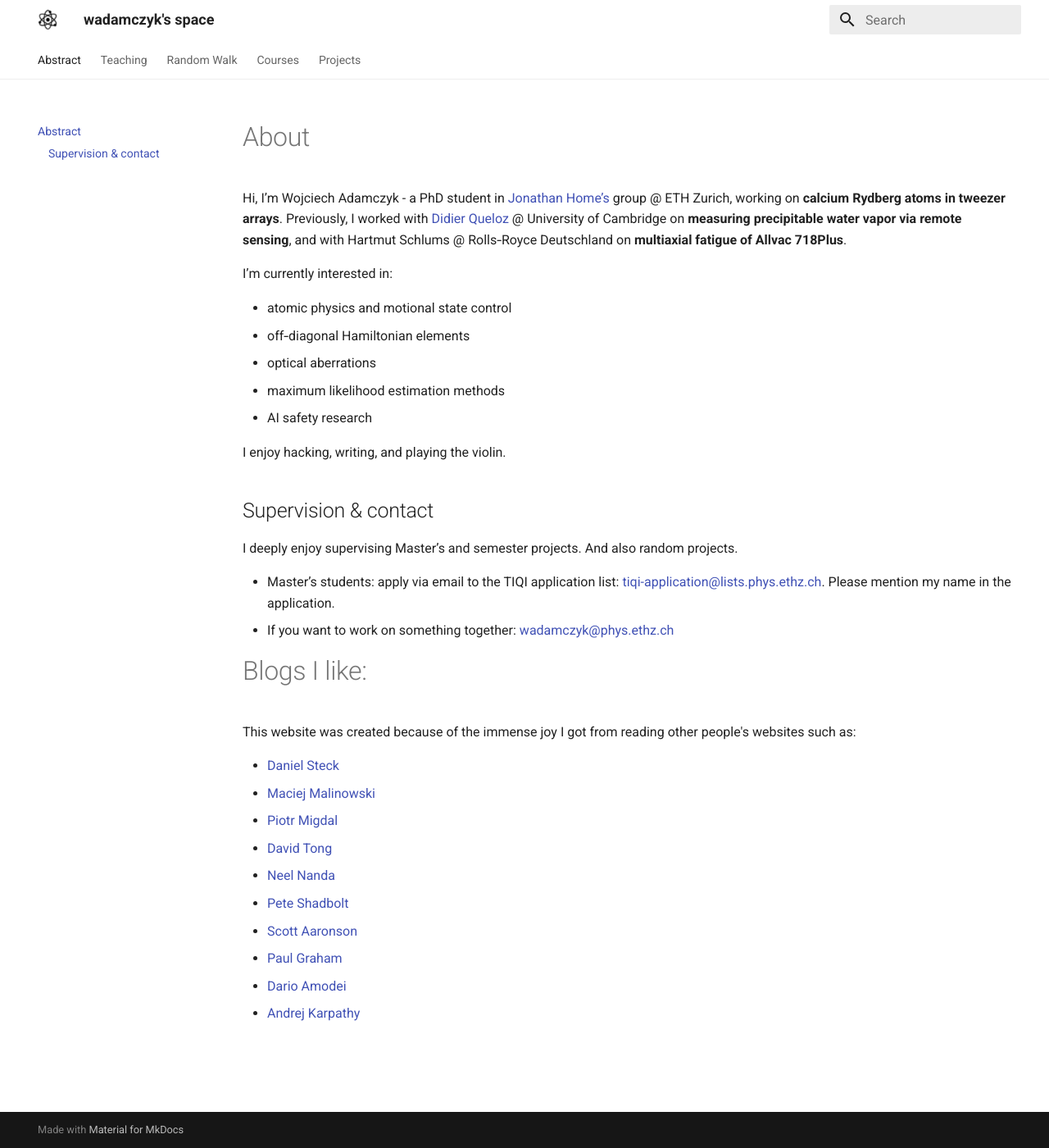
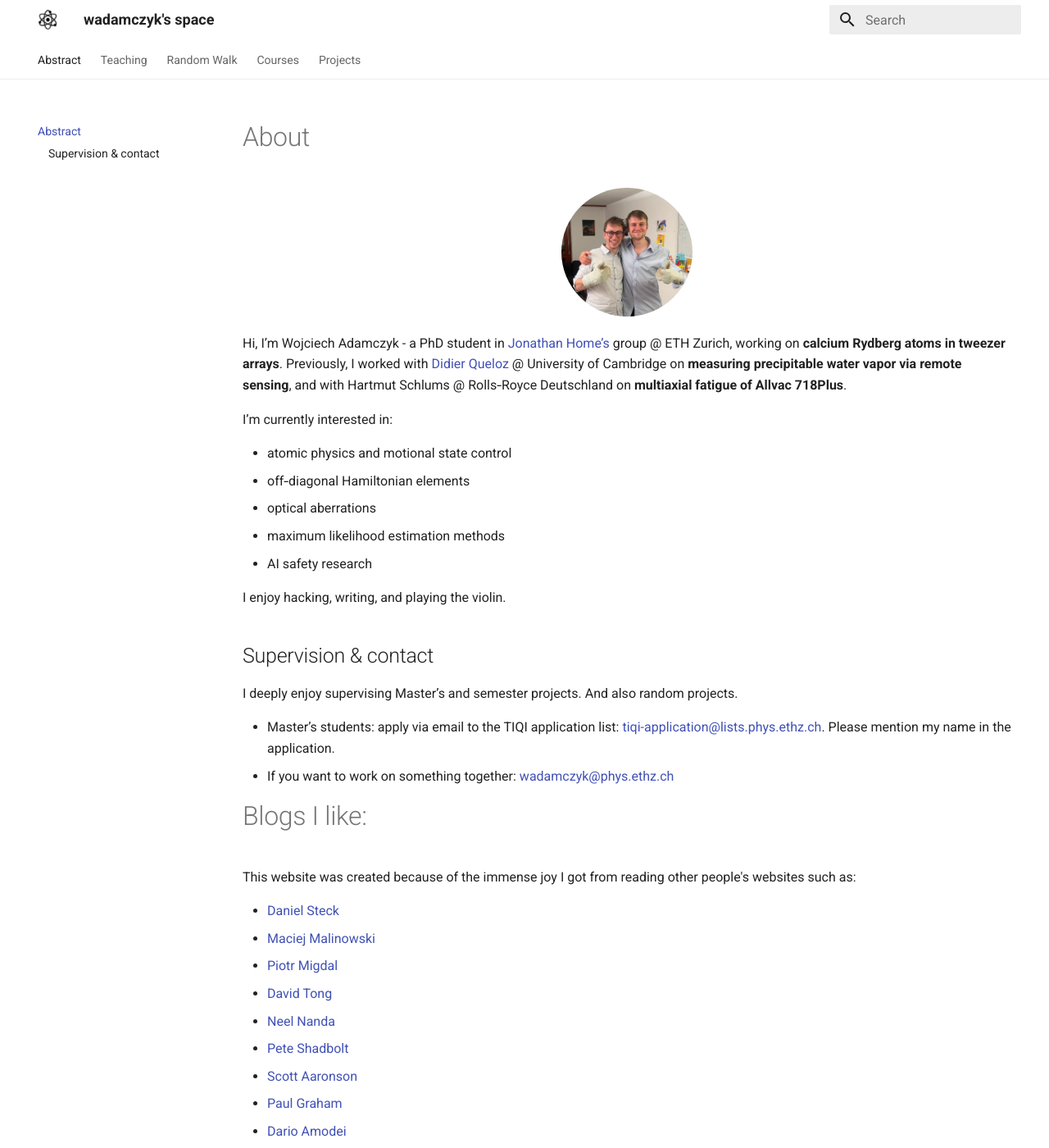
Before and after one commit to wojtekadamczyk3/wadamczyk, an MkDocs documentation site: the page built from docs/index.md, in a window 1280 px wide and 1400 px high. Shown: the whole window at 82% size. Built offline with MkDocs 1.6.1 and Material for MkDocs 9.7.7, drawn with Linux system fonts in a browser that asks for light colours.

Commit message:
upload all changes

```diff
--- /dev/null
+++ b/docs/extra.css
@@ -0,0 +1,9 @@
+/* Circular avatar image used on the About page */
+.avatar {
+  display: block;
+  margin: 0.5rem auto 1rem;
+  width: 160px;
+  height: 160px;
+  border-radius: 50%;
+  object-fit: cover;
+}
--- a/docs/index.md
+++ b/docs/index.md
@@ -1,4 +1,6 @@
 # About
+
+<img src="assets/me.png" alt="Wojciech Adamczyk" class="avatar" />
 
 Hi, I’m Wojciech Adamczyk - a PhD student in [Jonathan Home’s](https://tiqi.ethz.ch) group @ ETH Zurich, working on **calcium Rydberg atoms in tweezer arrays**. Previously, I worked with [Didier Queloz](https://www.lclu.cam.ac.uk) @ University of Cambridge on **measuring precipitable water vapor via remote sensing**, and with Hartmut Schlums @ Rolls‑Royce Deutschland on **multiaxial fatigue of Allvac 718Plus**.
 
--- a/mkdocs.yml
+++ b/mkdocs.yml
@@ -45,7 +45,6 @@ nav:
   - "Projects":
     - "ekoAcademic":
       - "about": projects/ekoacademic/index.md
-      - "Building ekoAcademic": projects/ekoacademic/building.md
     - "Atomphys":
       - "about": projects/atomphys/index.md
     - "MUD":
```
Also changed, not shown: docs/assets/me.png (added).
